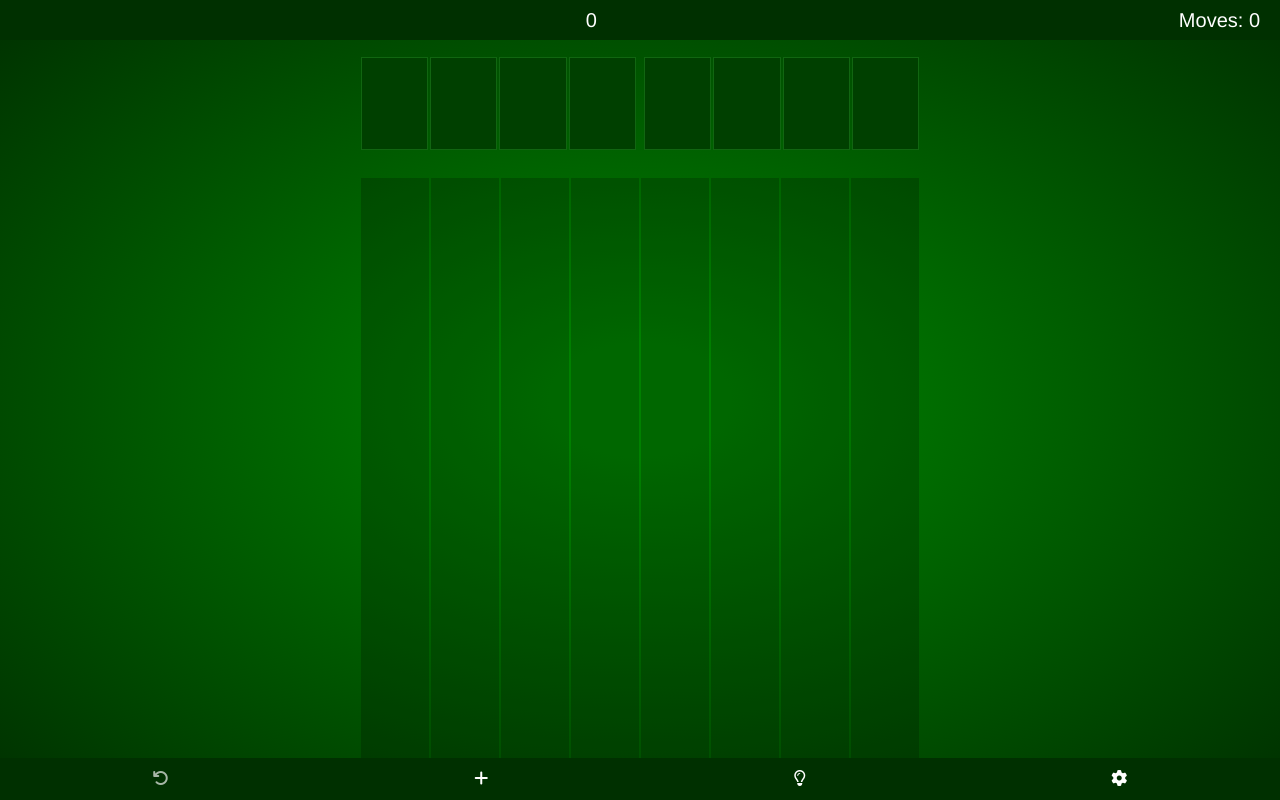
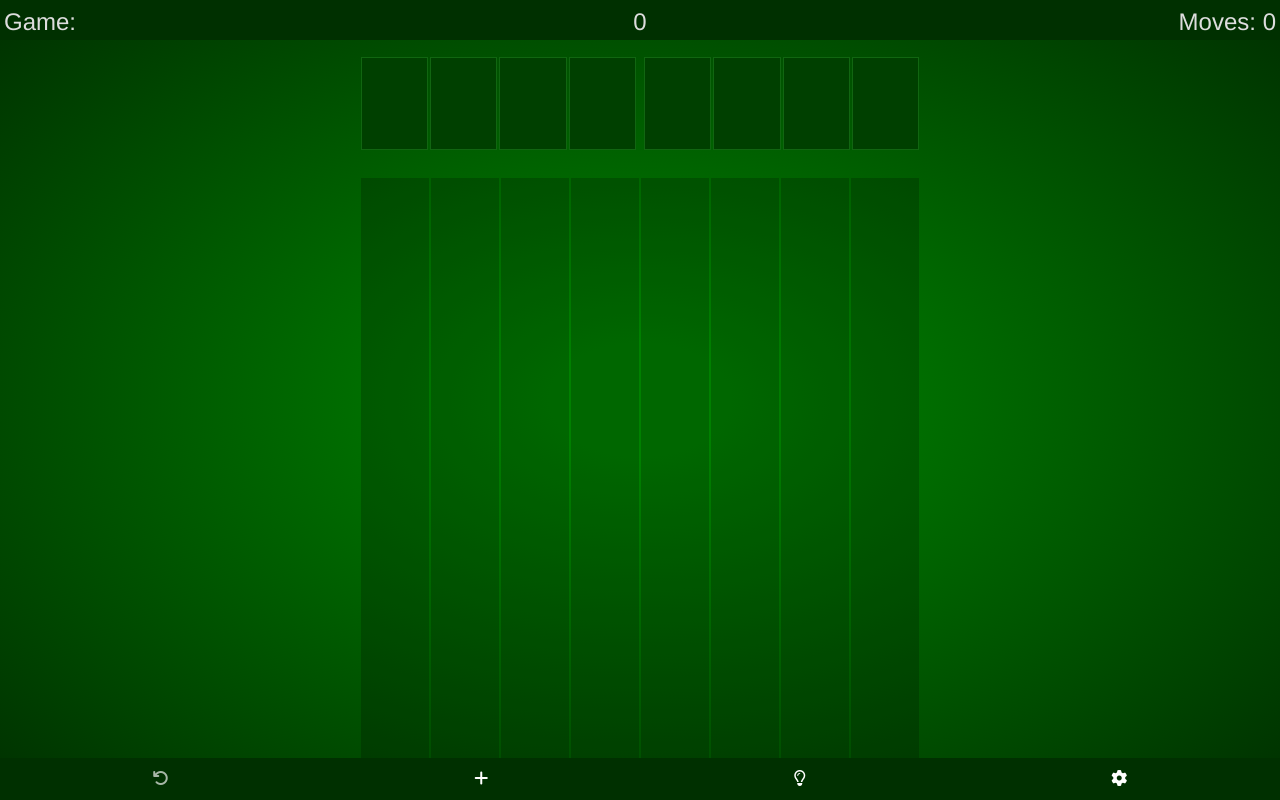
Before and after one commit to jkt3000/freecell-svelte, a Svelte app: page / in a window 1280 px wide. Built offline with nearby package versions, Linux system fonts and the light colour scheme.

Commit message:
fix top bar

```diff
--- a/src/App.svelte
+++ b/src/App.svelte
@@ -388,10 +388,10 @@
   let runTime = 0;
 </script>
 
-<nav class="navbar navbar-dark bg-dark m-0 p-0 pl-1 pr-1 d-flex justify-content-between align-content-center">
-  <span class='navbar-brand'>{#if gameId !== undefined}Game: {gameId}{/if}</span>
-  <span class='navbar-brand'>{runTime}</span>
-  <span class='navbar-brand'>Moves: {$moves}</span>
+<nav class="navbar navbar-dark bg-dark m-0 p-1 header">
+  <div class='navsection text-left'>Game: {gameId || ' '}</div>
+  <div class='navsection text-center'>{runTime}</div>
+  <div class='navsection text-right'>Moves: {$moves.length || 0}</div>
 </nav>
 
 <div class='container board'>
@@ -417,24 +417,6 @@
 <Footer disableUndo={($history.length === 0)} on:command={handleAction}/>
 
 <style type="text/scss">
-
-//.board { min-width: 400px; max-width: 70vh; height: 100%;}
-// @media (max-width: 576px) {
-//   .board { width: 70vh; height: 100vh;}
-//   .board { background: pink  !important; }
-// }
-
-// @media (min-width: 576px) {
-//   .board { width: 70vh; height: 100vh;}
-//   .board { background: blue  !important; }
-// }
-
-// // Medium devices (tablets, 768px and up)
-// @media (min-width: 768px) {
-//   .board { width: 70vh; height: 100vh;}
-//   .board { background: yellow  !important; }
-// }
-
 @media (min-width: 400px) {
   .board {width: 400px; }
 }
@@ -443,6 +425,17 @@
 }
 @media (min-width: 1200px) {
   .board { width: 70vh; height: 100vh;}
+}
+
+.header {
+  font-size: 1.5em;
+  width: 100%;
+  height: 40px;
+  justify-content: space-between;
+  .navsection {
+    width: 30%;
+    flex-grow: 1;
+  }
 }
 
 .board {
```
